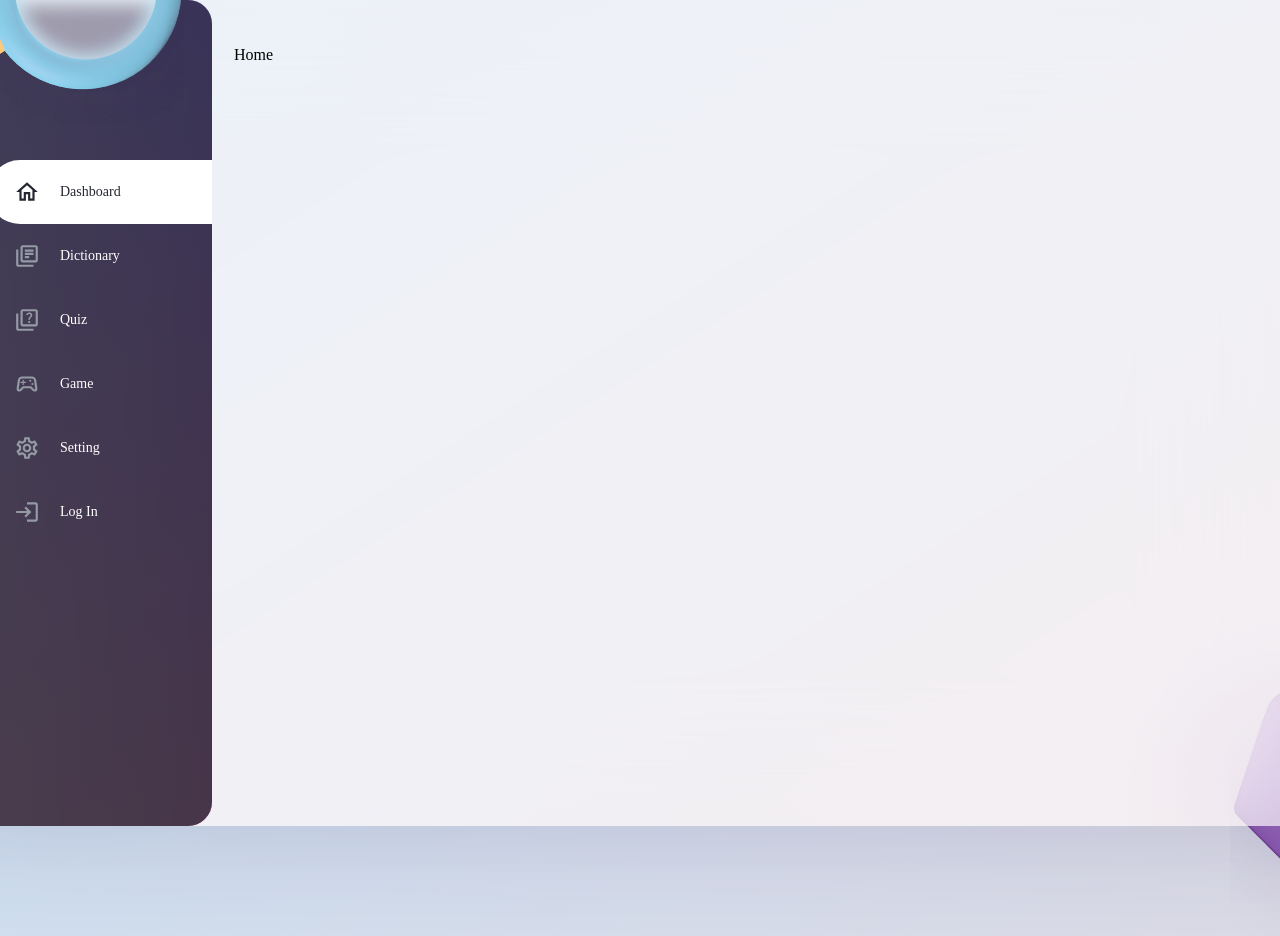
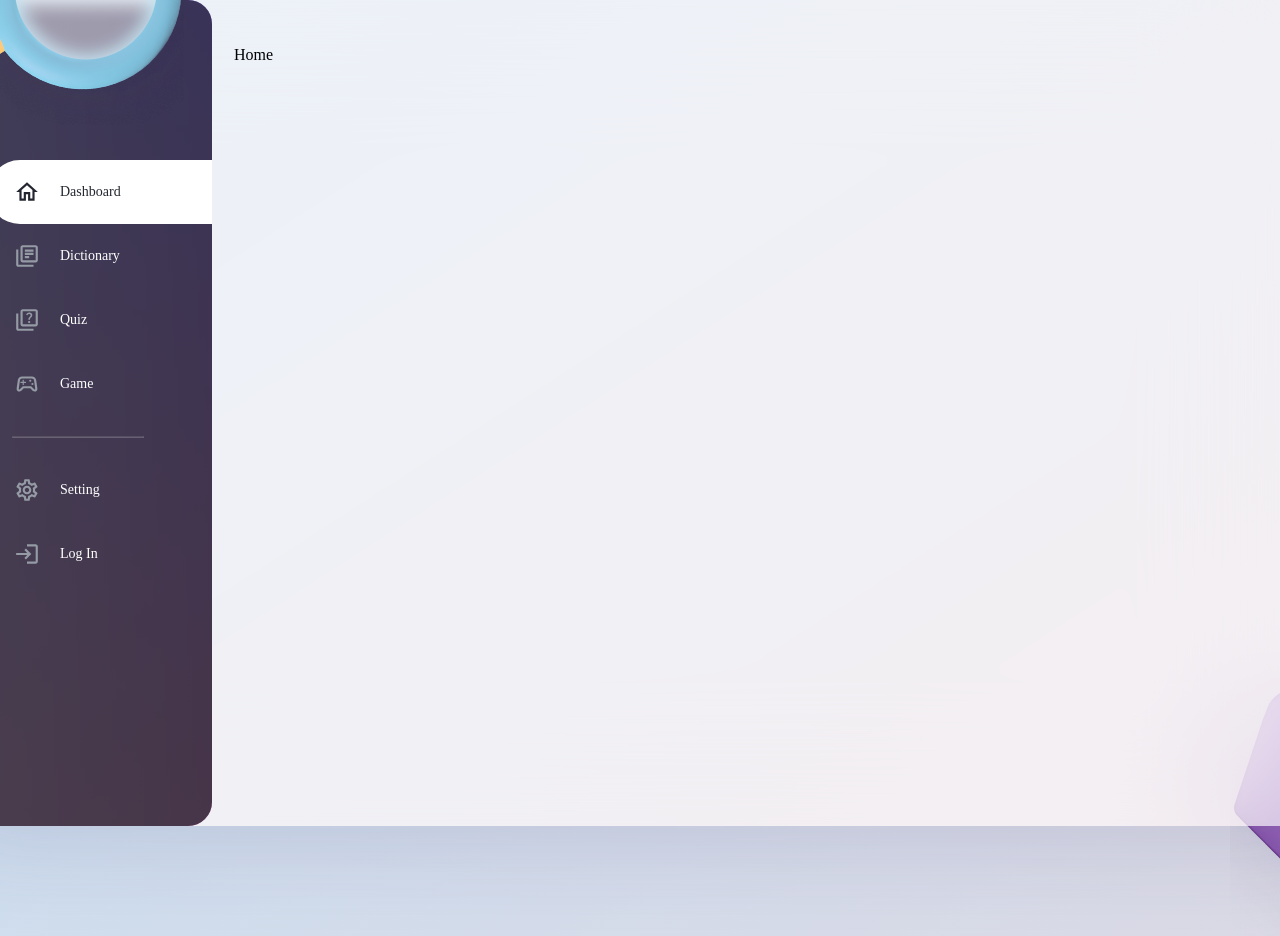
Before and after one commit to Shamp07/word-memorize, a React (Vite) app: page / in a window 1280 px wide. Shown: the top 936 px of the page. Built offline with nearby package versions, Linux system fonts and the light colour scheme.

Commit message:
feat: separate menus and add border between menus

```diff
--- a/src/components/Layout/Sidebar/index.tsx
+++ b/src/components/Layout/Sidebar/index.tsx
@@ -8,6 +8,7 @@ import QuizOutlinedIcon from '@mui/icons-material/QuizOutlined';
 import SettingsOutlinedIcon from '@mui/icons-material/SettingsOutlined';
 
 import { ContentPath } from '@constants/route';
+import palette from '@constants/palette';
 import MenuLink from './MenuLink';
 
 const Root = styled.div`
@@ -47,7 +48,16 @@ const RootOverlayColor = styled.div`
   background: rgba(36, 39, 48, 0.8);
 `;
 
-const menus = [{
+const Dividing = styled.hr`
+  width: 130px;
+  border-color: ${palette.themeWhite.alpha(0.2).toString()};
+  margin-top: 20px;
+  margin-bottom: 20px;
+  margin-left: 24px;
+
+`;
+
+const topMenus = [{
   path: ContentPath.HOME,
   name: 'Dashboard',
   icon: <HomeOutlinedIcon />,
@@ -63,7 +73,9 @@ const menus = [{
   path: ContentPath.GAME,
   name: 'Game',
   icon: <SportsEsportsOutlinedIcon />,
-}, {
+}];
+
+const bottomMenus = [{
   path: ContentPath.SETTING,
   name: 'Setting',
   icon: <SettingsOutlinedIcon />,
@@ -74,7 +86,11 @@ const menus = [{
 }];
 
 function Sidebar() {
-  const menuList = menus.map((menu) => (
+  const topMenuList = topMenus.map((menu) => (
+    <MenuLink key={menu.path} menu={menu} />
+  ));
+
+  const bottomMenuList = bottomMenus.map((menu) => (
     <MenuLink key={menu.path} menu={menu} />
   ));
 
@@ -84,7 +100,9 @@ function Sidebar() {
         <RootOverlayColor />
       </RootOverlay>
       <Menu>
-        {menuList}
+        {topMenuList}
+        <Dividing />
+        {bottomMenuList}
       </Menu>
     </Root>
   );
```
